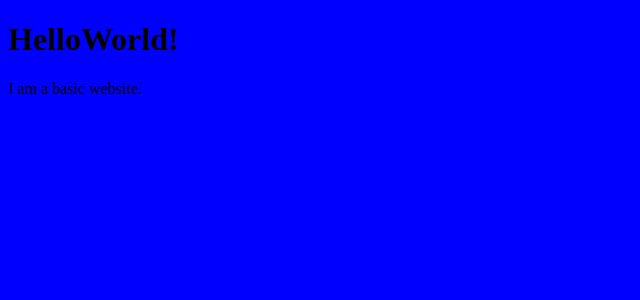
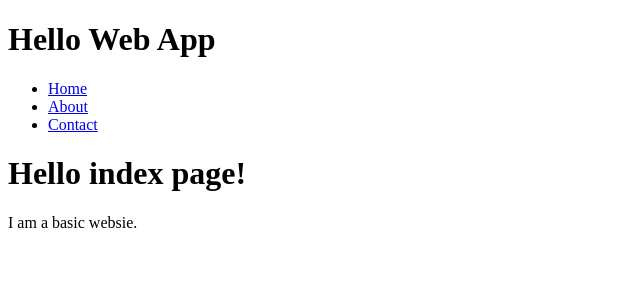
Before and after one commit to shawnp/hello, a Django app: page / in a window 1280 px wide. Shown: the top 300 px of the page, without its empty margins (0-640 px from the left). Run offline with Django 3.2, Linux system fonts and the light colour scheme.

Commit message:
added NAV

```diff
--- a/collection/static/css/style.css
+++ b/collection/static/css/style.css
@@ -1,8 +1,8 @@
 body {
-	background-color: blue;
+	background-color: ;
 }
 
-p. {
+p {
 	font-color: red;
 
 }
--- /dev/null
+++ b/collection/templates/about.html
@@ -0,0 +1,6 @@
+{% extends 'layouts/base.html'%}
+{% block title %} About - {{ block.super}} {% endblock %}
+{% block content %}
+	<h1> About page </h1>
+	<p> About contact</p>
+{% endblock %}
--- /dev/null
+++ b/collection/templates/contact.html
@@ -0,0 +1,6 @@
+{% extends 'layouts/base.html'%}
+{% block title %} Contact - {{ block.super}} {% endblock %}
+{% block content %}
+	<h1> Contact page </h1>
+	<p> Contact content</p>
+{% endblock %}
--- a/collection/templates/index.html
+++ b/collection/templates/index.html
@@ -1,13 +1,6 @@
-{% load staticfiles %}
-<!doctypehtml>
-<html>
-<head>
-	<title>MyHelloWebAppProject</title>
-	<link rel="stylesheet" type="text/css" href="{% static 'css/style.css' %}">
-</head>
-<body>
-	<h1>HelloWorld!</h1>
-	<p>I am a basic website.</p>
-</body>
-
-</html
+{% extends 'layouts/base.html'%}
+{% block title %} HomePage - {{ block.super}} {% endblock %}
+{% block content %}
+	<h1> Hello index page! </h1>
+	<p> I am a basic websie.</p>
+{% endblock %}
--- /dev/null
+++ b/collection/templates/layouts/base.html
@@ -0,0 +1,35 @@
+{% load staticfiles %}
+<!doctypehtml>
+<html>
+<head>
+	<title>
+		{% block title %}
+			My Hello Web App Project
+		{% endblock title%}
+
+	</title>
+	<link rel="stylesheet" type="text/css" href="{% static 'css/style.css' %}">
+	{% block header %}{% endblock header%}
+</head>
+	<body>
+		<header>
+			<h1>Hello Web App</h1>
+			<nav>
+				<ul>
+					<li>
+						<a href="{% url 'home' %}">Home</a>
+					</li>
+					<li>
+						<a href="{% url 'about' %}">About</a>
+					</li>
+					<li>
+						<a href="{% url 'contact' %}">Contact</a>
+					</li>
+			</nav>
+
+		</header>
+		{% block content %}{% endblock content%}
+		{% block footer %}{% endblock footer%}
+	</body>
+
+</html
--- a/hellowebapp/urls.py
+++ b/hellowebapp/urls.py
@@ -16,8 +16,11 @@ Including another URLconf
 from django.conf.urls import patterns, include, url
 from django.contrib import admin
 from collection import views
+from django.views.generic import TemplateView
 
 urlpatterns = [
 	url(r'^$', views.index, name='home'),
+	url(r'^about/$', TemplateView.as_view(template_name='about.html'),name='about'),
+	url(r'^contact/$', TemplateView.as_view(template_name='contact.html'),name='contact'),
     url(r'^admin/', admin.site.urls),
 ]
```
Also changed, not shown: db.sqlite3.
